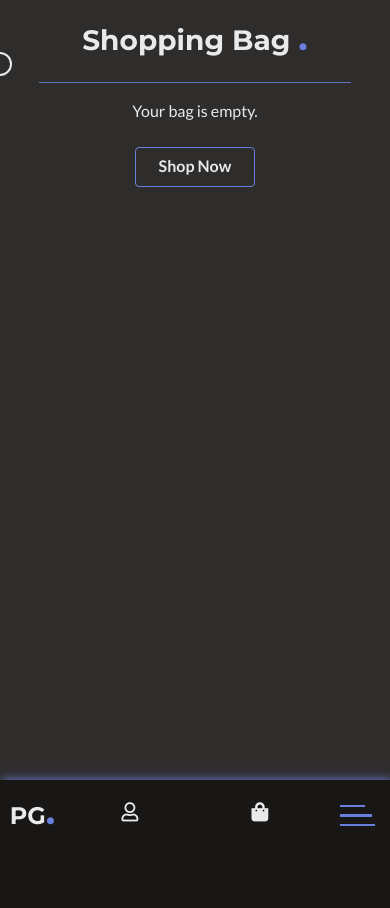
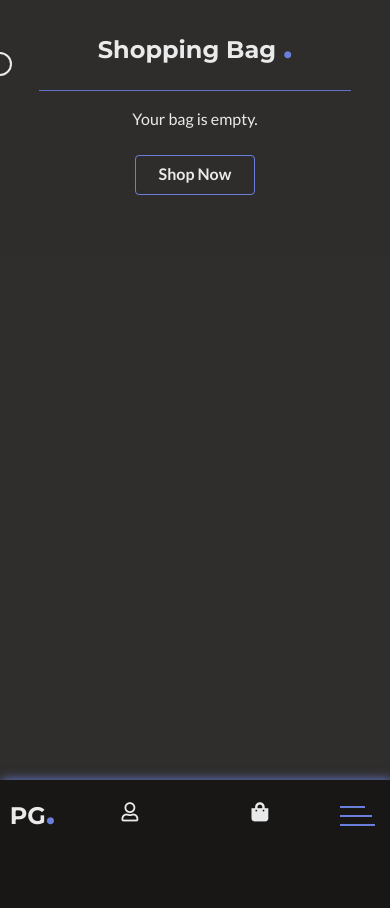
Before and after one commit to aidant842/MilestoneProject4, a Django app: page /bag/ in a window 390 px wide. Run offline with Django 3.2, Linux system fonts and the light colour scheme; some libraries are stand-ins or nearby versions.

Commit message:
fixed an issue stopping checkout overview from displaying on chrome, fix an issue where plus/minus button would display over nav on mobile, and other styling

```diff
--- a/bag/templates/bag/bag.html
+++ b/bag/templates/bag/bag.html
@@ -6,6 +6,8 @@
   <hr class="heading-underline" />
 </div>
 
+
+<div class="bag-content-container">
 {% if bag_items %}
 {% for item in bag_items %}
 <div class="bagContent">
@@ -129,6 +131,8 @@
 </div>
 <hr class="bag-divider" />
 {% endfor %}
+</div>
+
 <div class="bagTotal">
   <p><strong>Delivery:</strong> €{{ delivery | display_price }}</p>
   <p><strong>Grand Total:</strong> €{{ grand_total | display_price }}</p>
--- a/checkout/templates/checkout/check_out.html
+++ b/checkout/templates/checkout/check_out.html
@@ -79,7 +79,8 @@
                 <small><strong class="product-name">{{ item.product.name }}</strong></small><br>
                 <small>Size: {{ item.size }}</small><br>
                 <small>Colour: {{ item.colour }}</small><br>
-                <small>Material: {{ item.material }}</small>
+                <small>Material: {{ item.material }}</small><br>
+                <small>Quantity: {{ item.quantity }}</small>
             </div>
             <div class="item-price">
                 <small><strong>€ {{ item.total | display_price }}</strong></small>
--- a/contact_us/templates/contact_us/contact_us.html
+++ b/contact_us/templates/contact_us/contact_us.html
@@ -15,7 +15,7 @@
 		{% csrf_token %}
 		<fieldset>
 			<label for="name">Name</label>
-			<input id="name" name="name" type="name" value="{{ profile.user.first_name }}" required />
+			<input id="name" name="name" type="name" value="{{ profile.user.get_full_name }}" required />
 			<label for="email">Email</label>
 			<input id="email" name="email" type="email" value="{{ profile.user.email }}" required />
 			<!-- <label for="enquiry">Enquiry</label>
--- a/static/css/sass/_bag.scss
+++ b/static/css/sass/_bag.scss
@@ -1,3 +1,8 @@
+.bag-content-container {
+    height: 73vh;
+    overflow-y: scroll;
+}
+
 .bagContent {
     display: grid;
     grid-template-columns: repeat(3, 1fr);
@@ -134,7 +139,7 @@
     }
 }
 
-@media only screen and (max-width: 500px){
+@media only screen and (max-width: 500px) {
     .bagContent{
         grid-template-columns: 1fr;
         grid-template-rows: 1fr;
@@ -166,3 +171,9 @@
         padding-bottom: 15px;
     }
 }
+
+@media only screen and (max-width: 600px) {
+    .bag-content-container {
+        height: 65vh;
+    }
+}
--- a/static/css/sass/_checkout.scss
+++ b/static/css/sass/_checkout.scss
@@ -2,7 +2,7 @@
     display: grid;
     grid-template-columns: 45% 10% 45%;
     /* grid-template-columns: 1fr 1fr; */
-    grid-template-rows: 5% 95%;
+    /* grid-template-rows: 5% 95%; */
     margin: 50px 10% 0 10%;
     grid-row-gap: 30px;
 }
@@ -179,7 +179,7 @@ select option:first-child {
     .checkout-form {
         display: grid;
         grid-template-columns: none;
-        /* grid-template-rows: 0.1fr 1fr 1fr; */
+        grid-template-rows: auto;
         margin: 50px 10% 0 10%;
         grid-row-gap: 0px;
     }
--- a/static/css/sass/_landing.scss
+++ b/static/css/sass/_landing.scss
@@ -48,8 +48,8 @@
     @extend %button-hover;
 }
 
-@media only screen and (max-width: 650px) {
+/* @media only screen and (max-width: 650px) {
     .carousel-item {
         height: 400px;
     }
-}
+} */
--- a/static/css/sass/_nav.scss
+++ b/static/css/sass/_nav.scss
@@ -153,7 +153,7 @@
 
 .line2 {
     width: 31.82px;
-    height: 3px;
+    height: 2px;
     background: $secondary-color;
     margin-top: 7px;
 }
@@ -175,7 +175,7 @@
 }
 
 .toggle .line3 {
-    transform: rotate(45deg) translate(-7px, -8px);
+    transform: rotate(45deg) translate(-6px, -8px);
 }
 
 a.user-link, a.bag-link {
--- a/static/css/sass/styles.scss
+++ b/static/css/sass/styles.scss
@@ -62,6 +62,10 @@ h1 {
     /* font-family: $main-font; */
     font-weight: bold;
     font-size: 1.75rem;
+    width: calc(100vw - 90px);
+    overflow: hidden;
+    text-overflow: ellipsis;
+    margin: 0.5rem 2rem;
 }
 
 .heading-underline {
@@ -276,6 +280,11 @@ label:hover:before {
     display: none;
 }
 
+// Overriding default z-index on focus, causing issue with appearing over nav
+.input-group-append .btn:focus, .input-group-prepend .btn:focus {
+    z-index: 2;
+}
+
 @media only screen and (max-width: 600px) {
     .bg {
         left: 0;
@@ -285,7 +294,8 @@ label:hover:before {
     }
 
     .heading h1 {
-        font-size: 1.75rem;
+        font-size: 1.5rem;
+        width: revert;
     }
 }
 
--- a/static/css/styles.css
+++ b/static/css/styles.css
@@ -52,6 +52,10 @@ h1 {
   /* font-family: $main-font; */
   font-weight: bold;
   font-size: 1.75rem;
+  width: calc(100vw - 90px);
+  overflow: hidden;
+  text-overflow: ellipsis;
+  margin: 0.5rem 2rem;
 }
 
 .heading-underline {
@@ -269,6 +273,10 @@ label:hover:before {
   display: none;
 }
 
+.input-group-append .btn:focus, .input-group-prepend .btn:focus {
+  z-index: 2;
+}
+
 @media only screen and (max-width: 600px) {
   .bg {
     left: 0;
@@ -278,7 +286,8 @@ label:hover:before {
   }
 
   .heading h1 {
-    font-size: 1.75rem;
+    font-size: 1.5rem;
+    width: revert;
   }
 }
 .bg {
@@ -431,7 +440,7 @@ label:hover:before {
 
 .line2 {
   width: 31.82px;
-  height: 3px;
+  height: 2px;
   background: #6a7fdb;
   margin-top: 7px;
 }
@@ -453,7 +462,7 @@ label:hover:before {
 }
 
 .toggle .line3 {
-  transform: rotate(45deg) translate(-7px, -8px);
+  transform: rotate(45deg) translate(-6px, -8px);
 }
 
 a.user-link, a.bag-link {
@@ -568,11 +577,11 @@ a.user-link, a.bag-link {
   justify-self: center;
 }
 
-@media only screen and (max-width: 650px) {
-  .carousel-item {
-    height: 400px;
-  }
-}
+/* @media only screen and (max-width: 650px) {
+    .carousel-item {
+        height: 400px;
+    }
+} */
 .category-selection {
   display: grid;
   grid-template-columns: 1fr 1fr;
@@ -777,6 +786,11 @@ a.user-link, a.bag-link {
     margin-left: 2.5%;
   }
 }
+.bag-content-container {
+  height: 73vh;
+  overflow-y: scroll;
+}
+
 .bagContent {
   display: grid;
   grid-template-columns: repeat(3, 1fr);
@@ -934,11 +948,16 @@ a.user-link, a.bag-link {
     padding-bottom: 15px;
   }
 }
+@media only screen and (max-width: 600px) {
+  .bag-content-container {
+    height: 65vh;
+  }
+}
 .checkout-form {
   display: grid;
   grid-template-columns: 45% 10% 45%;
   /* grid-template-columns: 1fr 1fr; */
-  grid-template-rows: 5% 95%;
+  /* grid-template-rows: 5% 95%; */
   margin: 50px 10% 0 10%;
   grid-row-gap: 30px;
 }
@@ -1106,7 +1125,7 @@ select option:first-child {
   .checkout-form {
     display: grid;
     grid-template-columns: none;
-    /* grid-template-rows: 0.1fr 1fr 1fr; */
+    grid-template-rows: auto;
     margin: 50px 10% 0 10%;
     grid-row-gap: 0px;
   }
```
Also changed, not shown: 1 other file.
